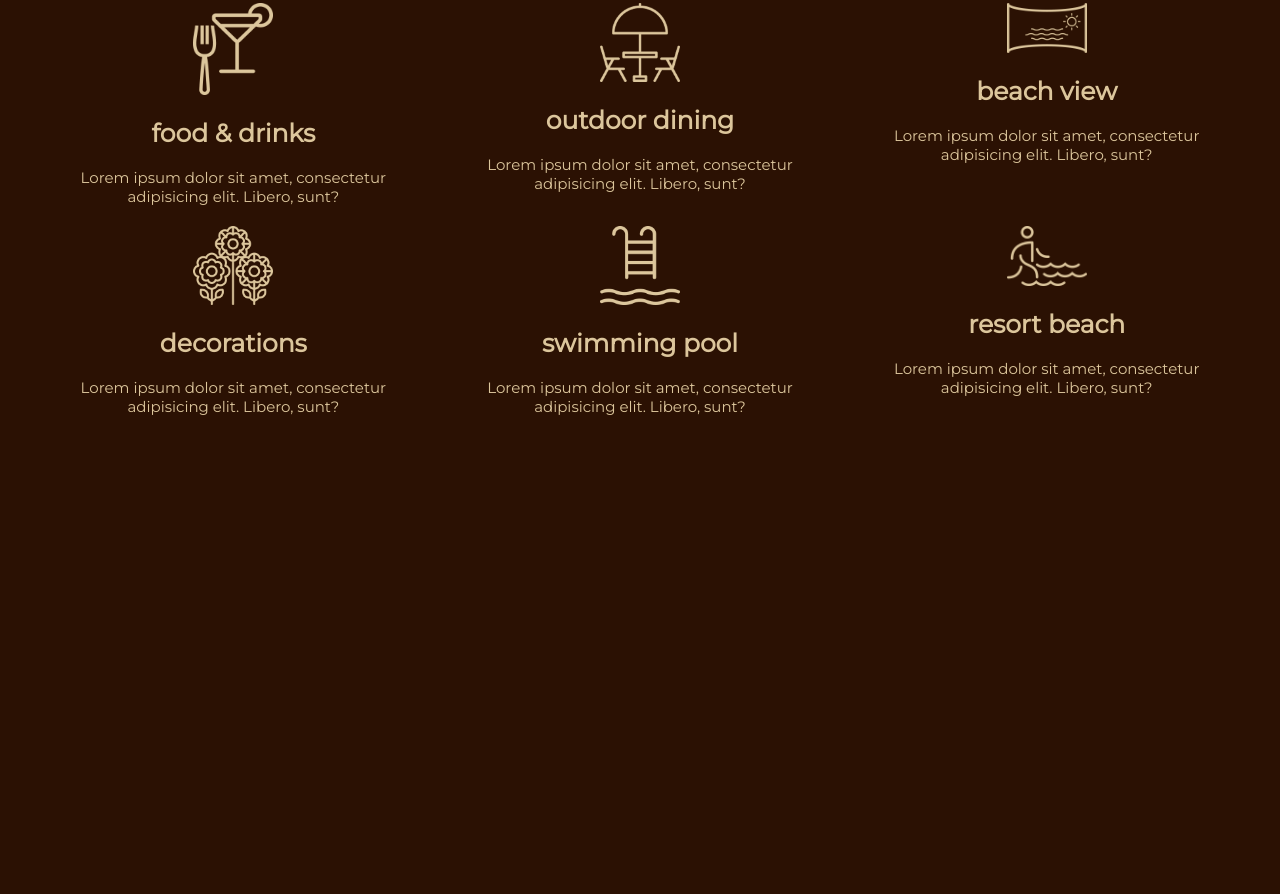
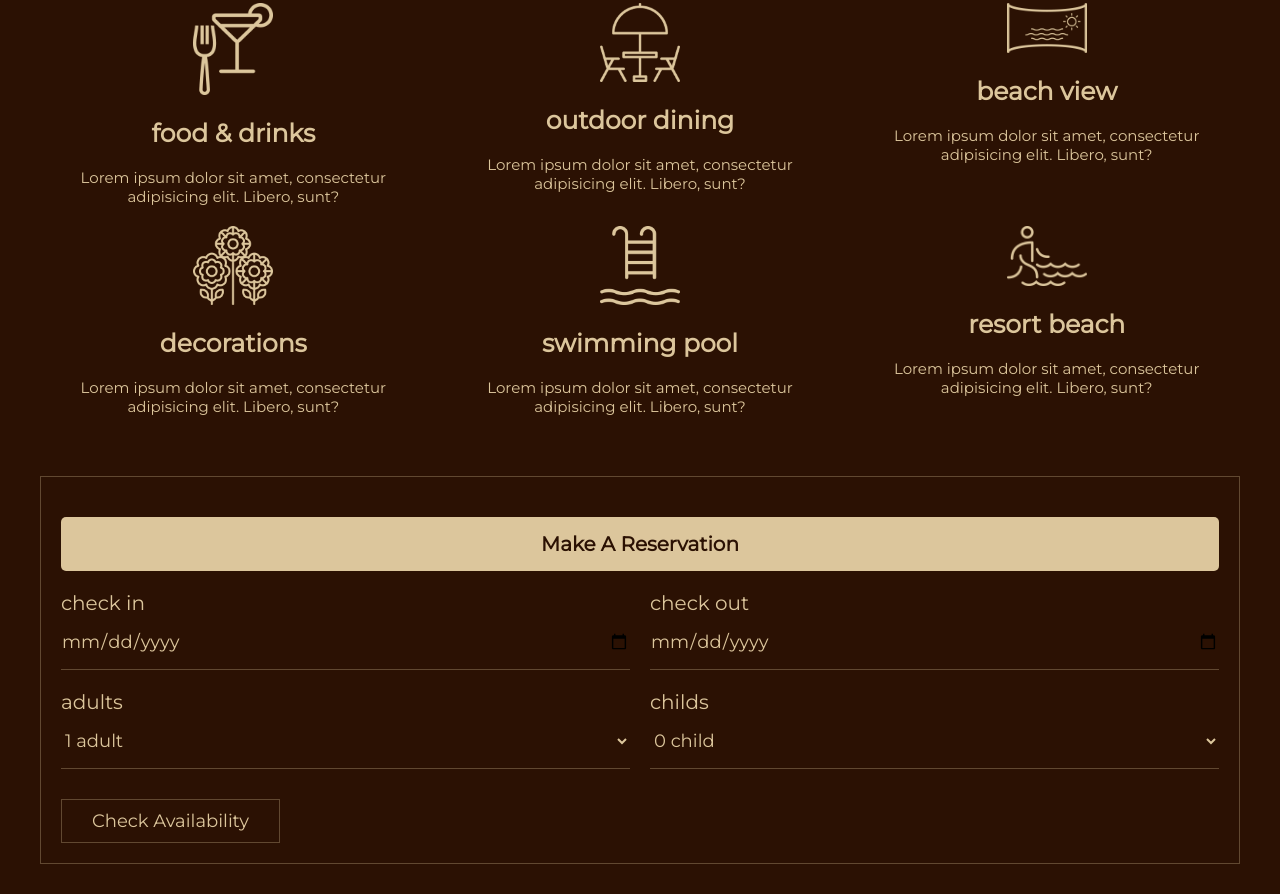
Before and after one commit to memahmudul/hotel-booking-website, a plain HTML site: page index.html in a window 1280 px wide. Shown: the part 2454-3348 px from the top of the page. Before the commit the page ends 2900 px from the top, so only its background shows below. Drawn offline with nearby package versions, Linux system fonts and the light colour scheme.

Commit message:
reservation section done

```diff
--- a/css/style.css
+++ b/css/style.css
@@ -278,3 +278,47 @@ section {
 }
 
 /*service section ends*/
+
+/*reservation section starts*/
+.reservation form {
+    border: var(--border);
+    padding: 2rem;
+}
+
+.reservation form h1 {
+    background-color: var(--sub-color);
+    color: var(--main-color);
+    font-size: 2rem;
+    font-weight: 700;
+    text-align: center;
+    padding: 1.5rem 0;
+    border-radius: .5rem;
+    margin: 2rem 0;
+}
+
+.reservation form .flex {
+    display: flex;
+    flex-wrap: wrap;
+    gap: 2rem;
+
+}
+
+.reservation form .flex .box {
+    flex: 1 1 50rem;
+}
+
+.reservation form .flex .box p {
+    font-size: 2rem;
+    color: var(--sub-color);
+}
+
+.reservation form .flex .box .input {
+    width: 100%;
+    padding: 1.5rem 0;
+    background-color: var(--main-color);
+    color: var(--sub-color);
+    font-size: 1.8rem;
+    border-bottom: var(--border);
+}
+
+/*reservation section ends*/
--- a/index.html
+++ b/index.html
@@ -186,6 +186,51 @@
         </div>
     </section>
     <!--service section ends-->
+    <!--reservation section starts-->
+    <section class="reservation" id="reservation">
+
+        <form action="" method="post">
+            <h1>Make A Reservation</h1>
+            <div class="flex">
+                <div class="box">
+                    <p>check in</p>
+                    <input type="date" name="check_in" class="input" required>
+                </div>
+                <div class="box">
+                    <p>check out</p>
+                    <input type="date" name="check_out" class="input" required>
+                </div>
+                <div class="box">
+                    <p>adults</p>
+                    <select name="adults" id="" class="input">
+                        <option value="1">1 adult</option>
+                        <option value="2">2 adults</option>
+                        <option value="3">3 adults</option>
+                        <option value="4">4 adults</option>
+                        <option value="5">5 adults</option>
+                        <option value="6">6 adults</option>
+                    </select>
+                </div>
+                <div class="box">
+                    <p>childs</p>
+                    <select name="child" id="" class="input">
+                        <option value="0">0 child</option>
+                        <option value="1">1 child</option>
+                        <option value="2">2 child</option>
+                        <option value="3">3 child</option>
+                        <option value="4">4 child</option>
+                        <option value="5">5 child</option>
+                        <option value="6">6 child</option>
+                    </select>
+                </div>
+                <input type="submit" value="Check Availability" class="btn">
+
+            </div>
+
+
+        </form>
+    </section>
+    <!--reservation section ends-->
 
 
     <script src="https://cdn.jsdelivr.net/npm/swiper@8/swiper-bundle.min.js"></script>
```
